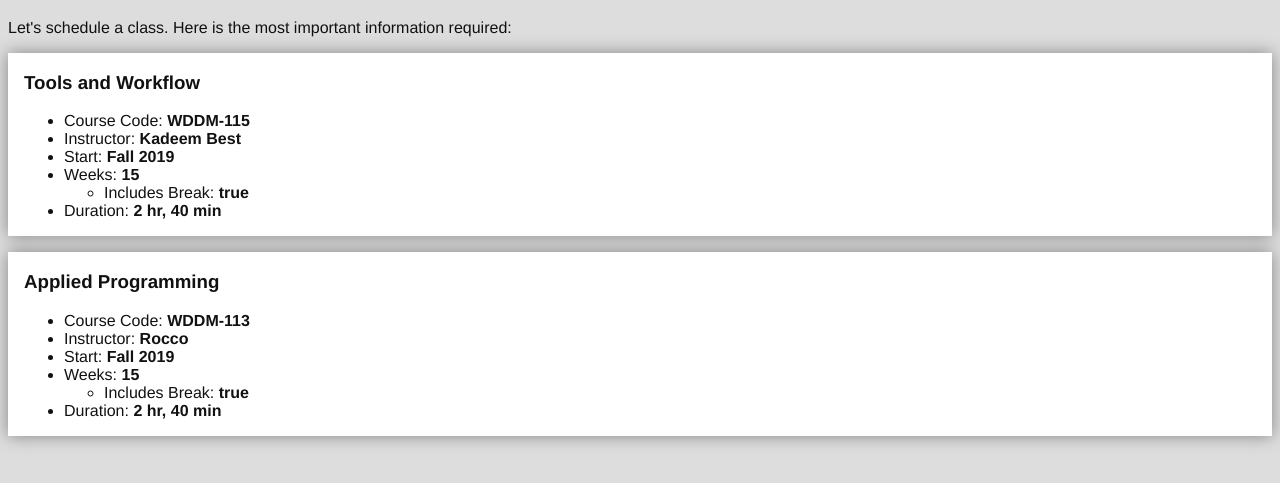
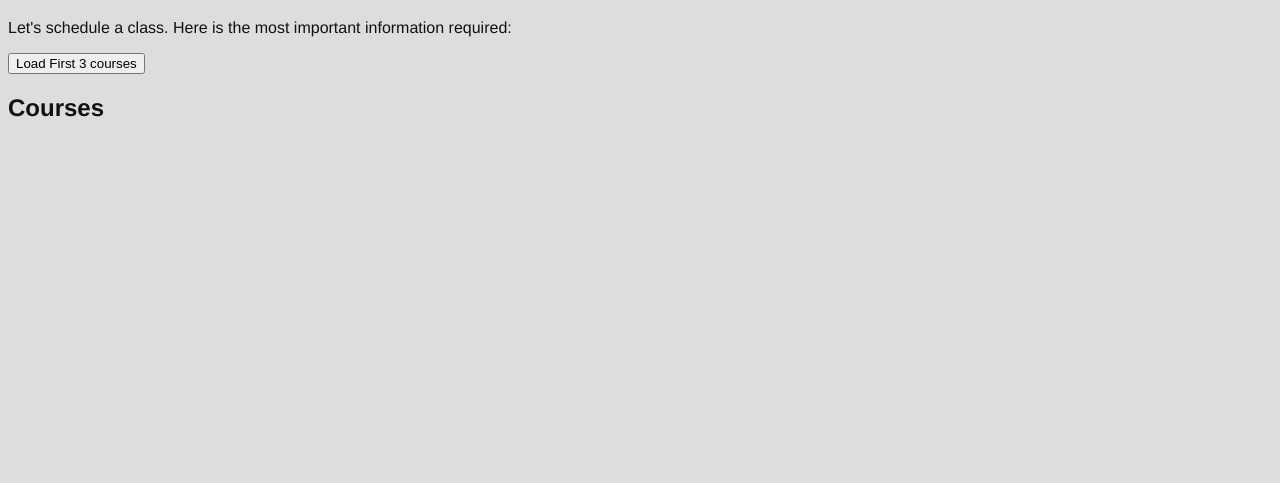
Before and after one commit to kunal-93/schedulerApp, a plain HTML site: page index.html in a window 1280 px wide. Shown: the part 61-544 px from the top of the page. Drawn offline with Linux system fonts and the light colour scheme.

Commit message:
added load courses button

```diff
--- a/index.html
+++ b/index.html
@@ -13,24 +13,9 @@
       <h1>Scheduler App</h1>
       <p>Let's schedule a class. Here is the most important information required:</p>
     </header>
-
+    <input type="button" value="Load First 3 courses" id="loadFirstThree">
     <main id="courses">
       <h2>Courses</h2>
-      <article class="course">
-        <h3 id="name"></h3>
-        <ul>
-          <li>Course Code: <strong id="code"></strong></li>
-          <li>Instructor: <strong id="instructor"></strong></li>
-          <li>Start: <strong id="start"></strong></li>
-          <li>
-            Weeks: <strong id="weeks"></strong>
-            <ul>
-              <li>Includes Break: <strong id="breaks"></strong></li>
-            </ul>
-          </li>
-          <li>Duration: <strong id="duration"></strong></li>
-        </ul>
-      </article>
 
     </main>
 
--- a/js/index.js
+++ b/js/index.js
@@ -16,8 +16,27 @@ const course2 = {
   breaks: true,
   duration: 160
 };
+const course3 = {
+  name: `Applied Workflow`,
+  code: `WDDM-114`,
+  instructor: `Rocco`,
+  start: { term: `Fall`, year: 2019 },
+  weeks: 15,
+  breaks: true,
+  duration: 160
+};
+const course4 = {
+  name: `Web Prototyping`,
+  code: `WDDM-117`,
+  instructor: `Cory`,
+  start: { term: `Fall`, year: 2019 },
+  weeks: 15,
+  breaks: true,
+  duration: 160
+};
 
-const allCourses = [course1, course2];
+
+const allCourses = [course1, course2, course3, course4];
 
 function setCourseHTML(course){
   document.getElementById(`name`).innerHTML = course.name;
@@ -44,7 +63,7 @@ function getDurationFromMinutes(minutes) {
   return `${hrs} hr, ${mins} min`;
 }
 
-setCourseHTML(allCourses[0]);
+// setCourseHTML(allCourses[0]);
 // setCourseHTML(allCourses[1]);
 
 function getCourseAsHtmlString(course){
@@ -67,4 +86,10 @@ function getCourseAsHtmlString(course){
   `
 }
 
-document.getElementById("courses").innerHTML = allCourses.map(getCourseAsHtmlString).join('\n');
+function displayCourses(coursesToDisplay){
+  document.getElementById("courses").innerHTML = coursesToDisplay.map(getCourseAsHtmlString).join('\n');
+}
+
+document.getElementById("loadFirstThree").addEventListener("click", function(){
+  displayCourses(allCourses.slice(0,3));
+});
```
